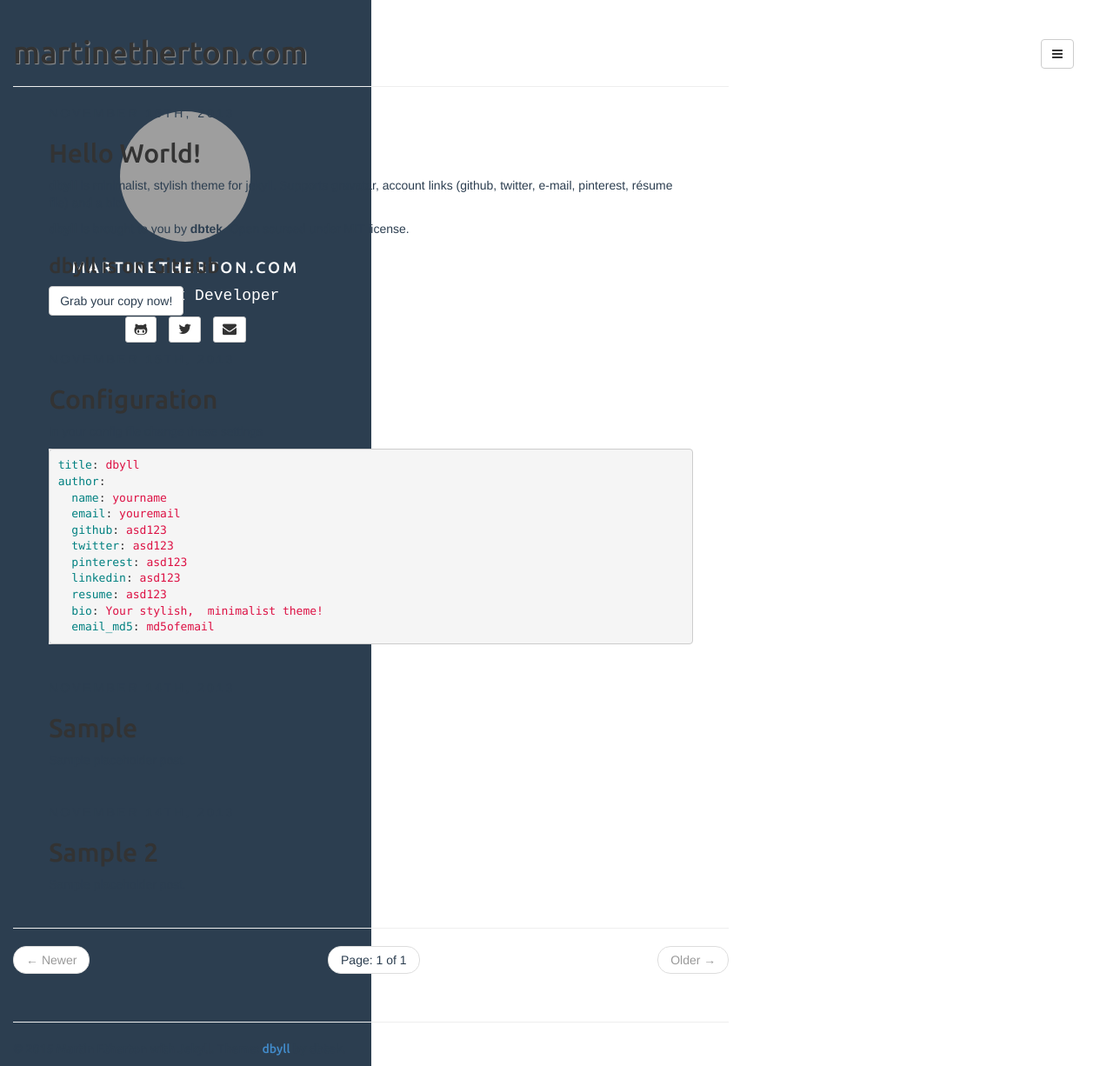
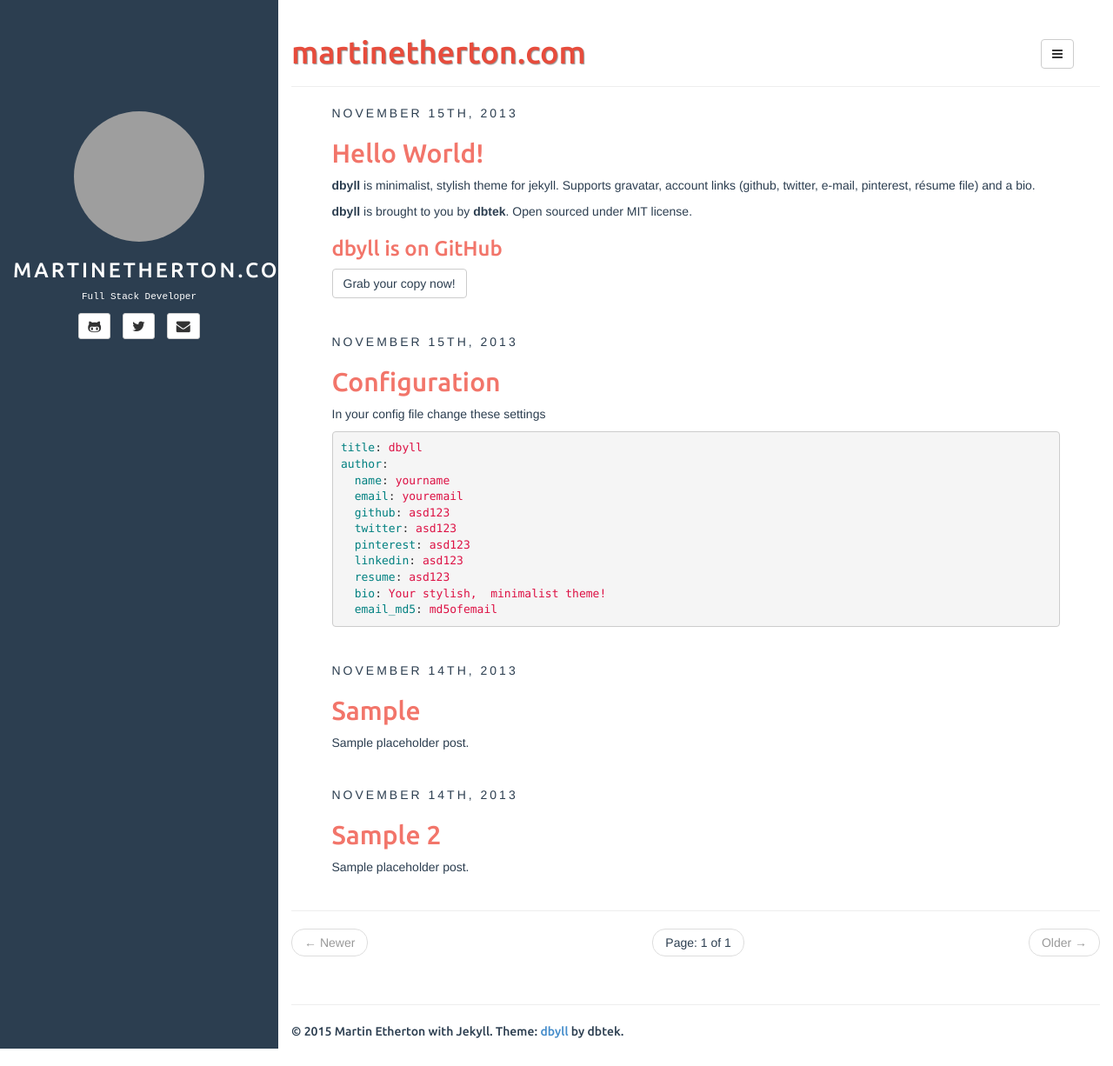
Before and after one commit to metherton/metherton.github.io, a Jekyll site: the page built from index.html, in a window 1280 px wide and 1226 px high. Shown: the whole window at 87% size. Built offline with Jekyll 4.4.1, drawn with Linux system fonts in a browser that asks for light colours; the list of posts is cut into pages by our own code; grey boxes are pictures that could not be loaded.

Commit message:
back to original

```diff
--- a/_includes/default.html
+++ b/_includes/default.html
@@ -34,7 +34,7 @@
 </head>
 
 <body>
-	<nav class="navbar navbar-default visible-xs visible-sm" role="navigation">
+	<nav class="navbar navbar-default visible-xs" role="navigation">
 		<!-- Brand and toggle get grouped for better mobile display -->
 		<div class="navbar-header">
 			<button type="button" class="navbar-toggle" data-toggle="collapse" data-target="#bs-example-navbar-collapse-1">
@@ -66,7 +66,7 @@
 
 		<!-- Collect the nav links, forms, and other content for toggling -->
 		<div class="collapse navbar-collapse" id="bs-example-navbar-collapse-1">
-			<ul class="nav navbar-nav visible-xs visible-sm">
+			<ul class="nav navbar-nav">
 				<li class="active"><a href="{{ site.BASE_PATH }}/">Home</a></li>
 				<li><a href="{{ site.BASE_PATH}}/{{ site.categories_path }}">Categories</a></li>
 				<li><a href="{{ site.BASE_PATH}}/{{ site.tags_path }}">Tags</a></li>
@@ -75,7 +75,7 @@
 	</nav>
 
 	<!-- nav-menu-dropdown -->
-	<div class="btn-group hidden-xs hidden-sm" id="nav-menu">
+	<div class="btn-group hidden-xs" id="nav-menu">
 		<button type="button" class="btn btn-default dropdown-toggle" data-toggle="dropdown">
 			<i class="fa fa-bars"></i>
 		</button>
@@ -88,11 +88,11 @@
 		</ul>
 	</div>
 
-	<div class="col-sm-4 sidebar hidden-xs hidden-sm not-mobile">
+	<div class="col-sm-3 sidebar hidden-xs">
 		{% include sidebar.html %}
 	</div>
 
-	<div class="col-lg-8 col-md-8 col-sm-12 col-xs-12">
+	<div class="col-sm-9 col-sm-offset-3">
 		{{ content }}
 
 		<footer>
--- a/_layouts/my-site.html
+++ /dev/null
@@ -1,3 +0,0 @@
----
-
----
--- a/assets/css/style.css
+++ b/assets/css/style.css
@@ -38,7 +38,7 @@ a.nav-link:hover { color: #777 }
 
 #bio {
 	font-family: "Courier New", Courier, monospace;
-	font-size: 18px;
+	font-size: 11px;
 	margin: 0 auto;
 	margin-bottom: 10px;
 }
@@ -82,7 +82,7 @@ article .share .gplus:hover {
 }
 
 .page-header {
-	color: #333;
+	color: #e74c3c;
 	text-shadow: 1px 1px 1px rgba(150, 150, 150, 1);
 }
 
@@ -117,14 +117,14 @@ article.home h4,
 article.home h5,
 article.home h6 {
 	font-family: 'Ubuntu', sans-serif;
-	color: #333;
+	color: #f2756a;
 }
 
 article.home h1 a,
 article.home h2 a,
 article.home h3 a,
 article.home h4 a {
-	color: #333;
+	color: #f2756a;
 }
 article.home h1 a:hover,
 article.home h2 a:hover,
@@ -182,7 +182,3 @@ footer {
 ul.dropdown-menu>li>a>i.fa {
     width: 1.3em;
 }
-
-h3.title {
-	font-size: 18px;
-}
```
